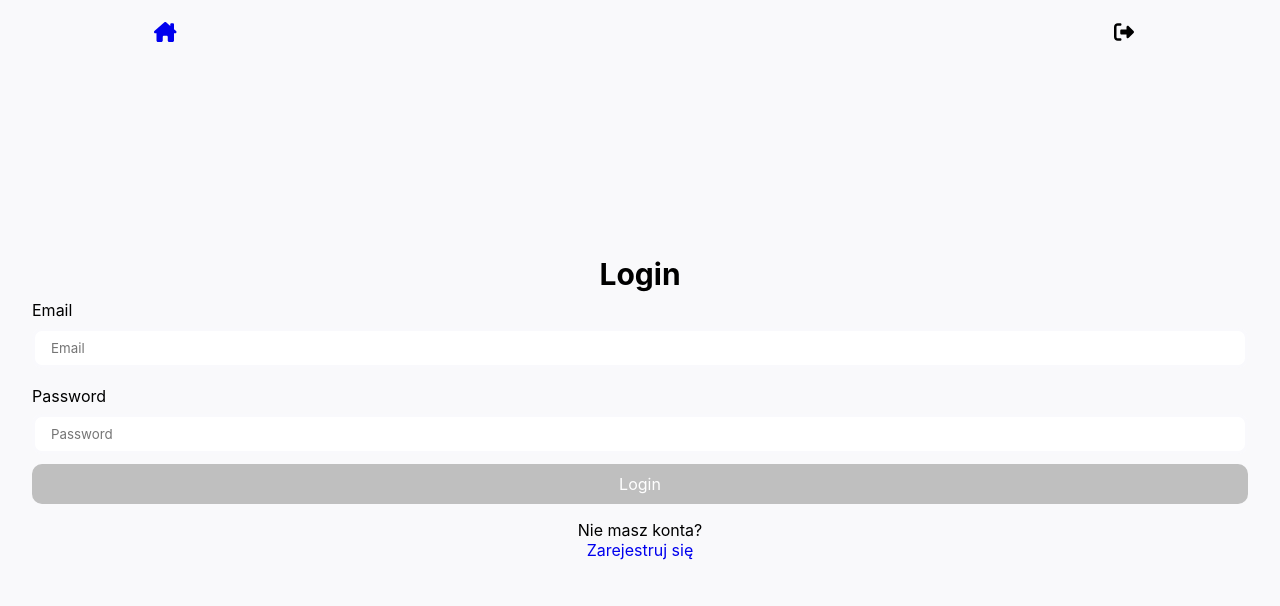
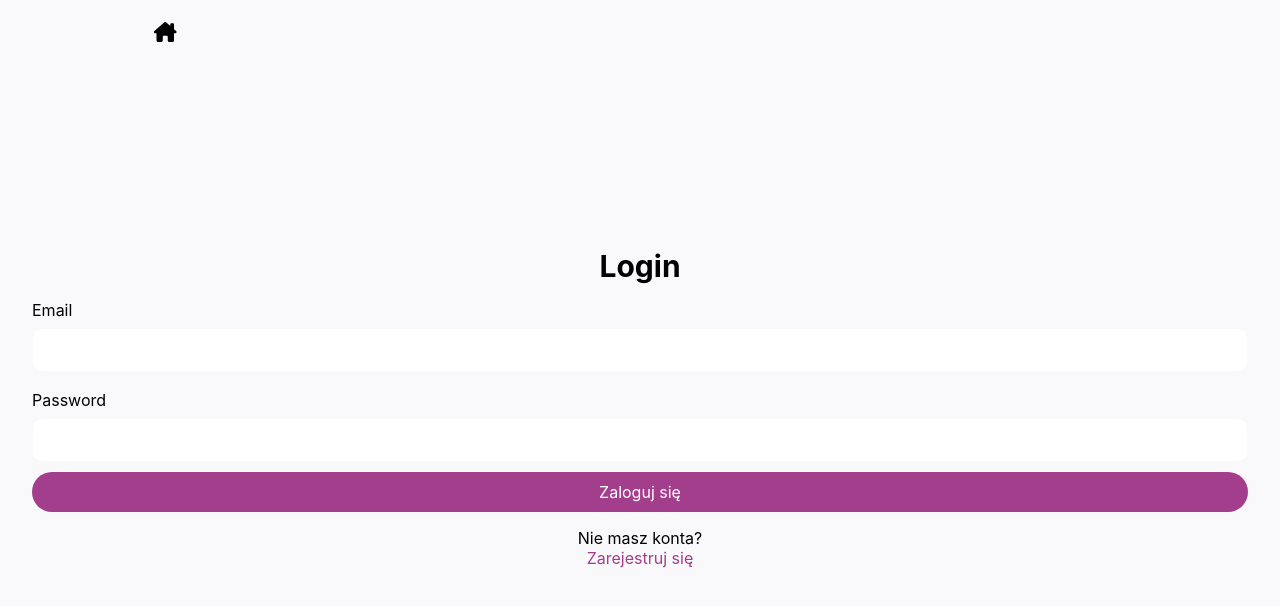
Before and after one commit to aszuta/Workspace-frontend, a Nuxt app: page /login in a window 1280 px wide. Shown: the top 606 px of the page. Built offline with nearby package versions, Linux system fonts and the light colour scheme.

Commit message:
chore: change names, styles

```diff
--- a/components/Input.vue
+++ b/components/Input.vue
@@ -1,7 +1,7 @@
 <template>
     <div class="Input">
         <label :for="name" class="Input__label">{{ label }}</label>
-        <input :id="name" :value="modelValue" @input="$emit('update:modelValue', $event.target.value)" :placeholder="placeholder" :type="type" class="Input__field">
+        <input :id="name" :value="modelValue" @input="$emit('update:modelValue', $event.target.value)" :type="type" class="Input__field">
     </div>
 </template>
 
@@ -11,10 +11,6 @@ defineProps({
     type: String,
     name: String,
     modelValue: {
-        type: String,
-        default: '',
-    },
-    placeholder: {
         type: String,
         default: '',
     },
@@ -32,10 +28,11 @@ defineProps({
     }
 
     &__field {
-        border: solid 3px #f9f9fc;
+        border: solid 1px #f9f9fc;
         border-radius: 10px;
+        font-size: 16px;
         padding: 0.5rem 1rem;
-        min-height: 40px;
+        min-height: 44px;
         width: 100%;
         margin-bottom: 10px;
     }
--- a/components/Nav.vue
+++ b/components/Nav.vue
@@ -7,7 +7,7 @@
             <nav class="AppHeader__navigation">
                 <ul class="AppHeader__navigation-list">
                     <!-- <li class="AppHeader__navigation-item">{{ userStore.userData[0].name }}</li> -->
-                    <li class="AppHeader__navigation-item">
+                    <li v-if="userStore.$state.isLoggedIn" class="AppHeader__navigation-item">
                         <button class="AppHeader__navigation-button" @click.prevent="logout()">
                             <font-awesome-icon :icon="['fas', 'right-from-bracket']" />
                         </button>
@@ -62,6 +62,7 @@ async function logout() {
         z-index: 5;
         transition: 0.3s;
         text-decoration: none;
+        color: black;
 
         &:hover {
             transition: 0.3s;
--- a/pages/login.vue
+++ b/pages/login.vue
@@ -3,13 +3,13 @@
         <div class="AppPage__login-container">
             <form class="AppPage__login-form" method="post" @submit.prevent="submit()">
                 <h1 class="AppPage__form-title">Login</h1>
-                <Input v-model="form.email" type="text" placeholder="Email" name="email" label="Email "/>
-                <Input v-model="form.password" type="password" placeholder="Password" name="password" label="Password "/>
-                <button class="AppPage__form-button">Login</button>
+                <Input v-model="form.email" type="text" name="email" label="Email "/>
+                <Input v-model="form.password" type="password" name="password" label="Password "/>
+                <button class="AppPage__form-button">Zaloguj się</button>
                 {{ error }}
             </form>
             <div class="AppPage__info">
-                <div class="AppPage__info-message">Nie masz konta?</div>
+                Nie masz konta?
                 <NuxtLink to="/register" class="AppPage__info-link">Zarejestruj się</NuxtLink>
             </div>
         </div>
@@ -17,7 +17,10 @@
 </template>
 
 <script setup>
+import { useUserStore } from '~/store/user';
+
 const api = useApi();
+const userStore = useUserStore();
 const { errors, validateLogin } = useLoginValidation();
 const form = ref({
     email: '',
@@ -27,7 +30,6 @@ let error = ref('');
 
 function submit() {
     const result = validateLogin(form.value.email, form.value.password);
-    console.log(result)
 
     if(result === true) {
         login();
@@ -43,7 +45,7 @@ async function login() {
             method: 'post',
             body: form.value
         }).then(() => {
-            useUserStore().isLoggedIn = true;
+            userStore.$state.isLoggedIn = true;
             navigateTo('/');
         });
     } catch (error) {
@@ -68,14 +70,15 @@ async function login() {
     &__form-title {
         text-align: center;
         font-size: 30px;
+        margin-bottom: 1rem;
     }
 
     &__form-button {
         width: 100%;
         min-height: 40px;
         padding: 0.5rem 1rem;
-        background-color: #bfbfbf;
-        border-radius: 10px;
+        background-color: #a33e8c;
+        border-radius: 20px;
         color: white;
         font-size: 16px;
         transition: 0.3s;
@@ -83,7 +86,7 @@ async function login() {
 
         &:hover {
             transition: 0.3s;
-            background-color: #969696;
+            background-color: #ba49a1;
         }
     }
 
@@ -92,5 +95,10 @@ async function login() {
         flex-direction: inherit;
         align-items: center;
     }
+
+    &__info-link {
+        text-decoration: none;
+        color: #a33e8c;
+    }
 }
 </style>
--- a/pages/register.vue
+++ b/pages/register.vue
@@ -1,7 +1,7 @@
 <template>
     <AppPage name="register">
         <div class="AppPage__register-container">
-            <form class="AppPage__register-form" method="post" @submit.prevent="register()">
+            <form class="AppPage__register-form" method="post" @submit.prevent="submit()">
                 <h1 class="AppPage__form-title">Register</h1>
                 {{ error.name }}
                 <Input v-model="form.name" type="text" placeholder="Name" name="name" label="Name "/>
@@ -9,10 +9,10 @@
                 <Input v-model="form.email" type="text" placeholder="Email" name="email" label="Email "/>
                 {{ error.password }}
                 <Input v-model="form.password" type="password" placeholder="Password" name="password" label="Password "/>
-                <button class="AppPage__form-button">Login</button>
+                <button class="AppPage__form-button">Zarejestruj się</button>
             </form>
             <div class="AppPage__info">
-                <div class="AppPage__info-message">Masz konto?</div>
+                Masz konto?
                 <NuxtLink to="/login" class="AppPage__info-link">Zaloguj się</NuxtLink>
             </div>
         </div>
@@ -80,14 +80,15 @@ async function register() {
     &__form-title {
         text-align: center;
         font-size: 30px;
+        margin-bottom: 1rem;
     }
 
     &__form-button {
         width: 100%;
         min-height: 40px;
         padding: 0.5rem 1rem;
-        background-color: #bfbfbf;
-        border-radius: 10px;
+        background-color: #a33e8c;
+        border-radius: 20px;
         color: white;
         font-size: 16px;
         transition: 0.3s;
@@ -95,7 +96,7 @@ async function register() {
 
         &:hover {
             transition: 0.3s;
-            background-color: #969696;
+            background-color: #ba49a1;
         }
     }
 
@@ -104,5 +105,10 @@ async function register() {
         flex-direction: inherit;
         align-items: center;
     }
+
+    &__info-link {
+        text-decoration: none;
+        color: #a33e8c;
+    }
 }
 </style>
```
